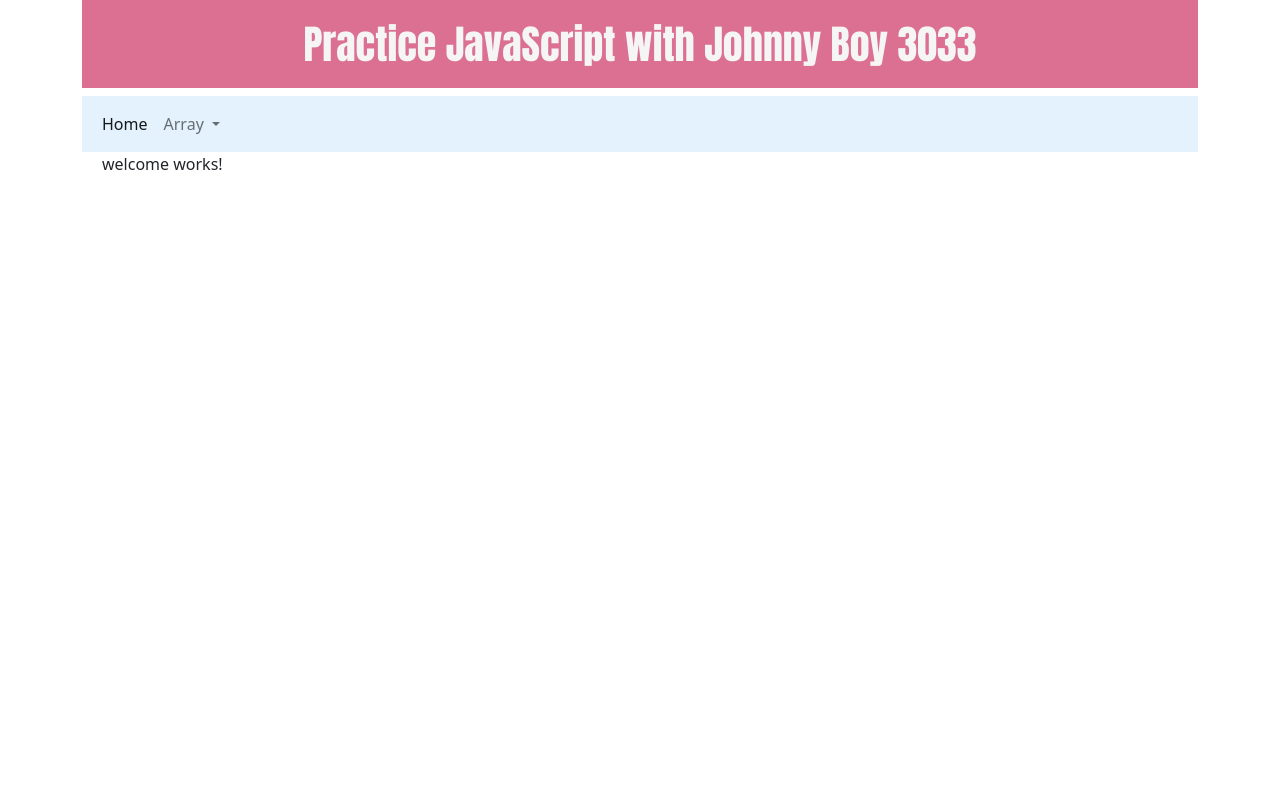
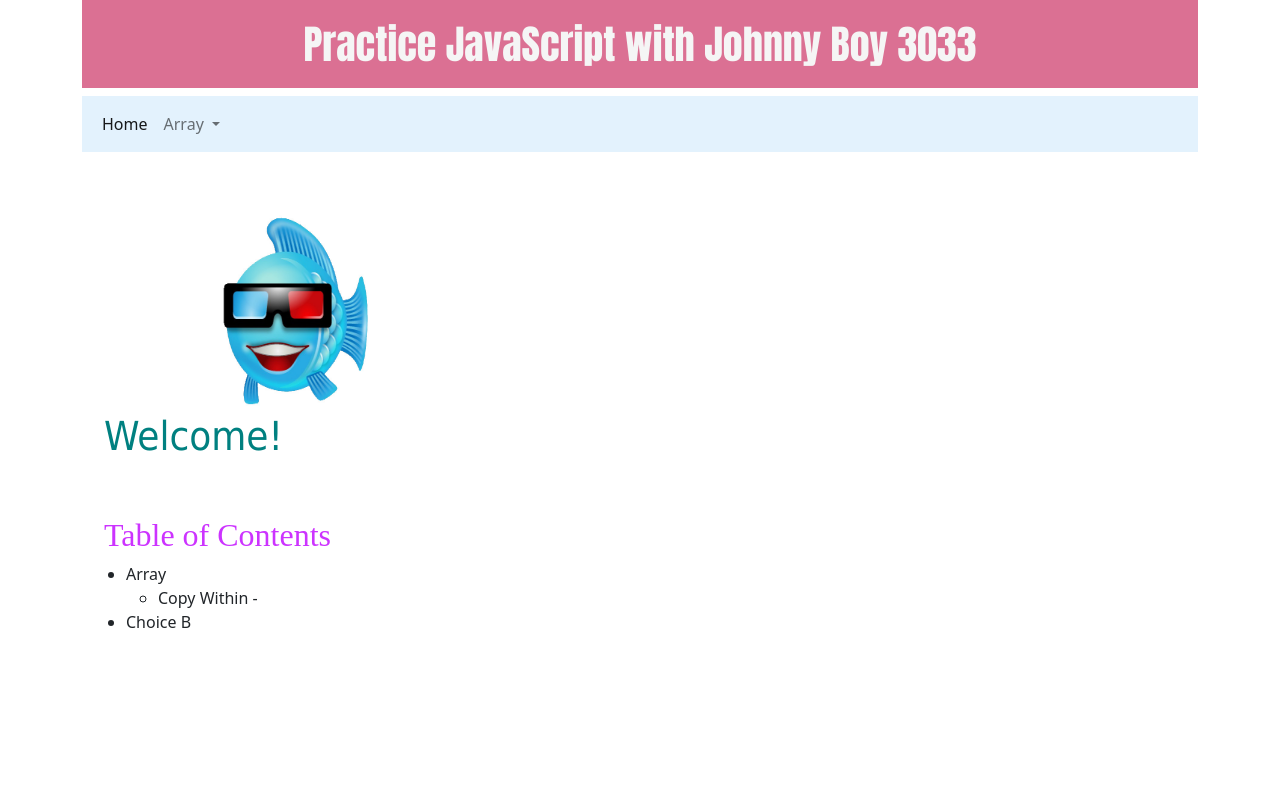
Before and after one commit to johnnycowboy3033/tutorial-angular, an Angular app: page / in a window 1280 px wide. Shown: the top 800 px of the page. Built offline with nearby package versions, Linux system fonts and the light colour scheme.

Commit message:
code cleanup

```diff
--- a/src/app/app.module.ts
+++ b/src/app/app.module.ts
@@ -1,7 +1,7 @@
 import { NgModule} from '@angular/core';
 import { BrowserModule } from '@angular/platform-browser';
 import { FontAwesomeModule } from '@fortawesome/angular-fontawesome';
-import { FormsModule } from '@angular/forms';
+import { FormsModule, ReactiveFormsModule } from '@angular/forms';
 import { RouterModule, Routes } from '@angular/router';
 
 import { AppComponent } from './app.component';
@@ -39,6 +39,7 @@ const appRoutes: Routes = [
         BrowserModule,
         FontAwesomeModule,
         FormsModule,
+        ReactiveFormsModule,
         FontAwesomeModule,
         RouterModule.forRoot(appRoutes, { enableTracing: true }),
     ],
--- a/src/app/components/array/copywithin/copywithin.component.html
+++ b/src/app/components/array/copywithin/copywithin.component.html
@@ -1,3 +1,4 @@
+<app-initialize></app-initialize>
 <div class="work-area">
   <h1>Test Area</h1>
 
@@ -16,3 +17,4 @@
   <br>
   <button id="answer" type="button" class="btn btn-primary">Copy Within</button>
 </div>
+<app-show-states></app-show-states>
--- a/src/app/components/array/initialize/initialize.component.html
+++ b/src/app/components/array/initialize/initialize.component.html
@@ -1 +1,12 @@
-<p>initialize works!</p>
+<div class="work-area">
+  <h1>Initialize Array</h1>
+
+  <form>
+    <div class="form-group">
+    <label for="init">Initial Values</label>
+    <input type="text" class="form-control"  id="init" formControlName="init" name="init" size="125px" />
+  </div>
+  </form>
+  <br>
+  <button id="answer" type="button" class="btn btn-primary">Save</button>
+</div>
--- a/src/app/components/array/initialize/initialize.component.ts
+++ b/src/app/components/array/initialize/initialize.component.ts
@@ -1,10 +1,18 @@
-import { Component } from '@angular/core';
+import { Component, OnInit  } from '@angular/core';
+import {FormGroup, FormControl, Validators, FormArray, FormBuilder, ValidatorFn, AbstractControl} from "@angular/forms";
+
 
 @Component({
   selector: 'app-initialize',
   templateUrl: './initialize.component.html',
   styleUrls: ['./initialize.component.css']
 })
-export class InitializeComponent {
+export class InitializeComponent implements OnInit {
+  constructor(){}
+
+  ngOnInit(){
+
+
+  }
 
 }
--- a/src/app/components/array/show-states/show-states.component.html
+++ b/src/app/components/array/show-states/show-states.component.html
@@ -1 +1,5 @@
-<p>show-states works!</p>
+<div class="work-area">
+  <h1>Show States of Array</h1>
+
+  <button id="answer" type="button" class="btn btn-primary">Show</button>
+</div>
--- a/src/app/components/footer/footer.component.html
+++ b/src/app/components/footer/footer.component.html
@@ -1,11 +1,15 @@
 <footer>
   <div class="container">
+    <br>
+    <br>
+    <br>
+    <br>
     <ul class="nav justify-content-center border-bottom pb-3 mb-3">
       <li class="nav-item"><a href="/" class="nav-link px-2 text-muted">Home</a></li>
       <li class="nav-item"><a href="/faqs" class="nav-link px-2 text-muted">FAQs</a></li>
       <li class="nav-item"><a href="/about" class="nav-link px-2 text-muted">About</a></li>
     </ul>
-    <p class="text-center text-muted">© 2022 John Casey Org</p>
+    <p class="text-center text-muted">© 2022 <b><i>John Casey Org</i></b></p>
     <br>
   </div>
 </footer>
--- a/src/app/components/welcome/welcome.component.css
+++ b/src/app/components/welcome/welcome.component.css
@@ -0,0 +1,3 @@
+.container{
+  margin-top: 60px;
+}
--- a/src/app/components/welcome/welcome.component.html
+++ b/src/app/components/welcome/welcome.component.html
@@ -1 +1,23 @@
-<p>welcome works!</p>
+<div class="container">
+  <div class="row">
+    <div class="col">
+      <img src="assets/img/fish-with-glasses.jpg" alt="Blue Fish with Sun Glasses"  width="400" height="200">
+    </div>
+    <div class="col-8">
+      <h1>Welcome!</h1>
+      <br>
+      <br>
+      <h2>Table of Contents</h2>
+
+      <ul>
+        <li>Array</li>
+        <ul>
+          <li>Copy Within - </li>
+        </ul>
+        <li>Choice B
+        </li>
+      </ul>
+
+    </div>
+  </div>
+</div>
--- a/src/styles.css
+++ b/src/styles.css
@@ -11,6 +11,12 @@ h1{
   font-family: "Tahoma";
 }
 
+h2{
+  color: #cc33ff;
+  margin: 10px;
+  font-family: "Tamil Sangam MN";
+}
+
 p{
   margin: 20px;
 }
```
Also changed, not shown: src/assets/img/fish-with-glasses.jpg (added), 1 other file (tests, documents, lock files or other folders).
